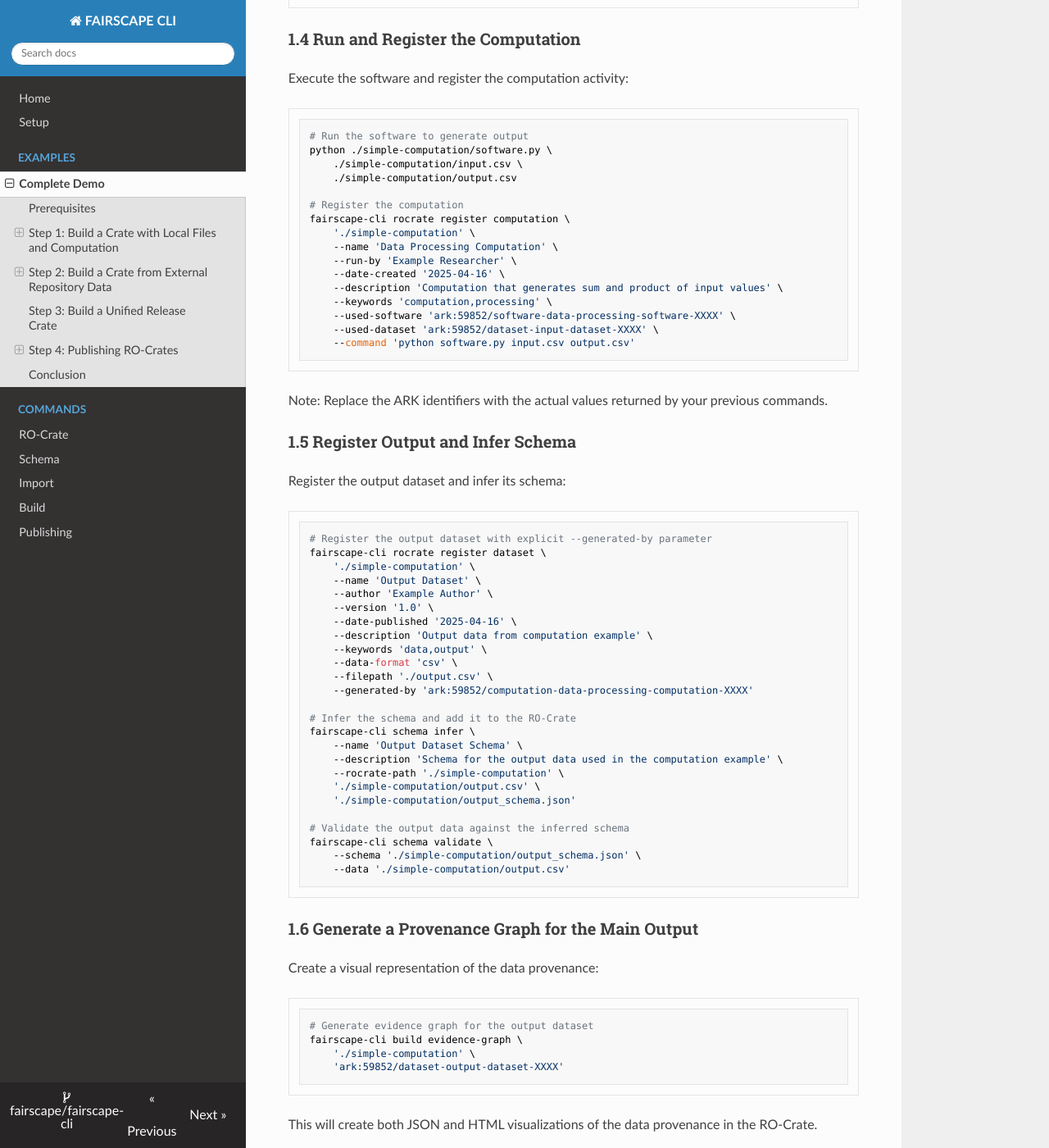
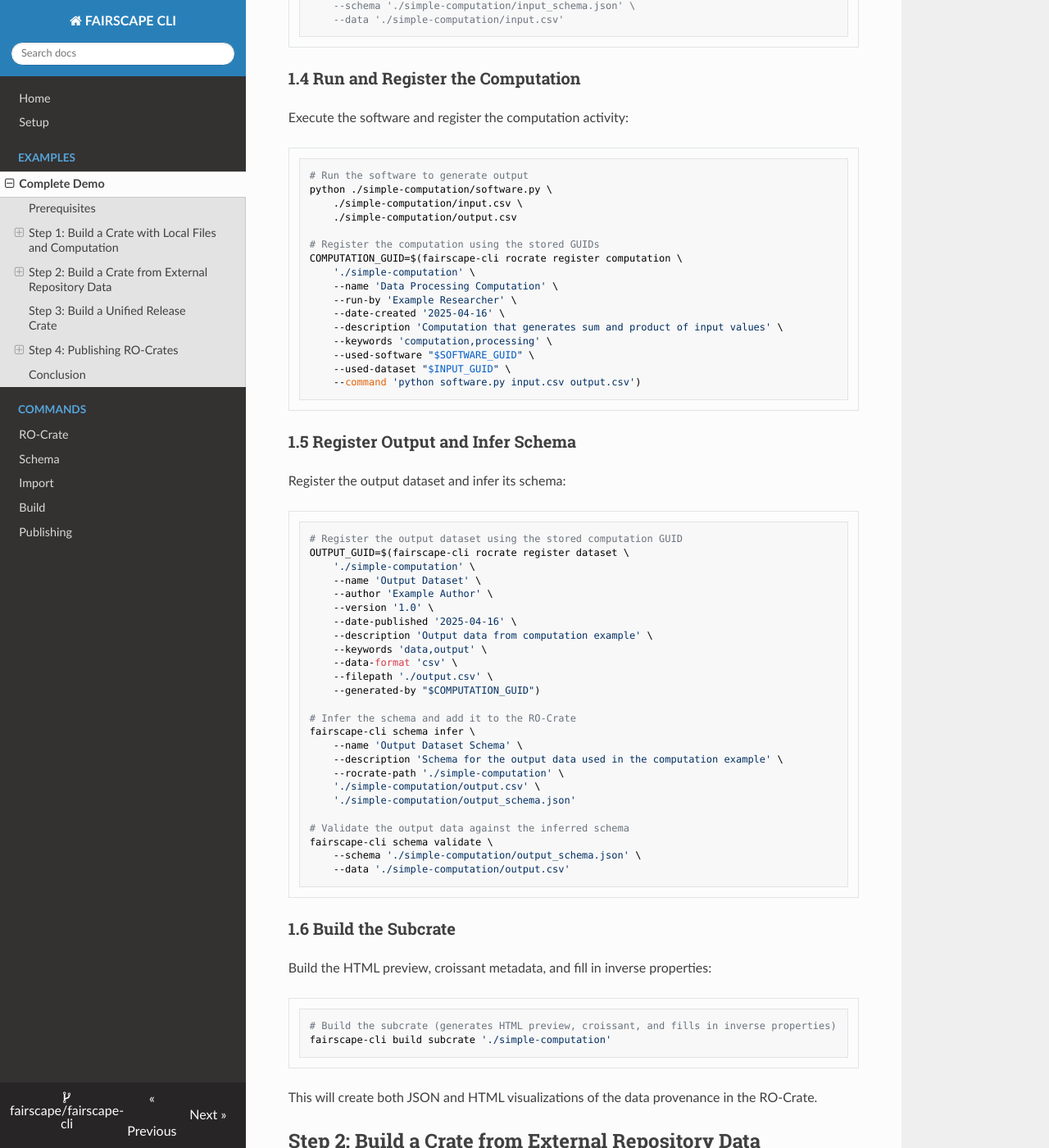
Before and after one commit to fairscape/fairscape-cli, an MkDocs documentation site: the page built from docs/workflows/complete-demo.md, in a window 1280 px wide and 1400 px high, scrolled down 2672 px. Shown: the whole window at 82% size. Built offline with MkDocs 1.6.1, drawn with Linux system fonts in a browser that asks for light colours; nearby versions of some CDN libraries; some of the changed text lies outside the part shown.

Commit message:
add example

````diff
--- a/docs/workflows/complete-demo.md
+++ b/docs/workflows/complete-demo.md
@@ -69,8 +71,8 @@ fairscape-cli rocrate create \
     --keywords 'computation,demo,rocrate' \
     './simple-computation'
 
-# Register the input dataset
-fairscape-cli rocrate register dataset \
+# Register the input dataset and store the returned GUID
+INPUT_GUID=$(fairscape-cli rocrate register dataset \
     './simple-computation' \
     --name 'Input Dataset' \
     --author 'Example Author' \
@@ -79,10 +81,10 @@ fairscape-cli rocrate register dataset \
     --description 'Input data for computation example' \
     --keywords 'data,input' \
     --data-format 'csv' \
-    --filepath './input.csv'
+    --filepath './input.csv')
 
-# Register the software
-fairscape-cli rocrate register software \
+# Register the software and store the returned GUID
+SOFTWARE_GUID=$(fairscape-cli rocrate register software \
     './simple-computation' \
     --name 'Data Processing Software' \
     --author 'Example Developer' \
@@ -91,7 +93,7 @@ fairscape-cli rocrate register software \
     --keywords 'software,processing' \
     --file-format 'py' \
     --filepath './software.py' \
-    --date-modified '2025-04-16'
+    --date-modified '2025-04-16')
 ```
 
 ### 1.3 Infer and Validate Input Data Against Schema
@@ -140,28 +142,26 @@ python ./simple-computation/software.py \
     ./simple-computation/input.csv \
     ./simple-computation/output.csv
 
-# Register the computation
-fairscape-cli rocrate register computation \
+# Register the computation using the stored GUIDs
+COMPUTATION_GUID=$(fairscape-cli rocrate register computation \
     './simple-computation' \
     --name 'Data Processing Computation' \
     --run-by 'Example Researcher' \
     --date-created '2025-04-16' \
     --description 'Computation that generates sum and product of input values' \
     --keywords 'computation,processing' \
-    --used-software 'ark:59852/software-data-processing-software-XXXX' \
-    --used-dataset 'ark:59852/dataset-input-dataset-XXXX' \
-    --command 'python software.py input.csv output.csv'
+    --used-software "$SOFTWARE_GUID" \
+    --used-dataset "$INPUT_GUID" \
+    --command 'python software.py input.csv output.csv')
 ```
-
-Note: Replace the ARK identifiers with the actual values returned by your previous commands.
 
 ### 1.5 Register Output and Infer Schema
 
 Register the output dataset and infer its schema:
 
 ```bash
-# Register the output dataset with explicit --generated-by parameter
-fairscape-cli rocrate register dataset \
+# Register the output dataset using the stored computation GUID
+OUTPUT_GUID=$(fairscape-cli rocrate register dataset \
     './simple-computation' \
     --name 'Output Dataset' \
     --author 'Example Author' \
@@ -171,7 +171,7 @@ fairscape-cli rocrate register dataset \
     --keywords 'data,output' \
     --data-format 'csv' \
     --filepath './output.csv' \
-    --generated-by 'ark:59852/computation-data-processing-computation-XXXX'
+    --generated-by "$COMPUTATION_GUID")
 
 # Infer the schema and add it to the RO-Crate
 fairscape-cli schema infer \
@@ -187,15 +187,13 @@ fairscape-cli schema validate \
     --data './simple-computation/output.csv'
 ```
 
-### 1.6 Generate a Provenance Graph for the Main Output
+### 1.6 Build the Subcrate
 
-Create a visual representation of the data provenance:
+Build the HTML preview, croissant metadata, and fill in inverse properties:
 
 ```bash
-# Generate evidence graph for the output dataset
-fairscape-cli build evidence-graph \
-    './simple-computation' \
-    'ark:59852/dataset-output-dataset-XXXX'
+# Build the subcrate (generates HTML preview, croissant, and fills in inverse properties)
+fairscape-cli build subcrate './simple-computation'
 ```
 
 This will create both JSON and HTML visualizations of the data provenance in the RO-Crate.
````
Also changed, not shown: other parts of docs/workflows/complete-demo.md (+2 -0 lines), 1 other file.
